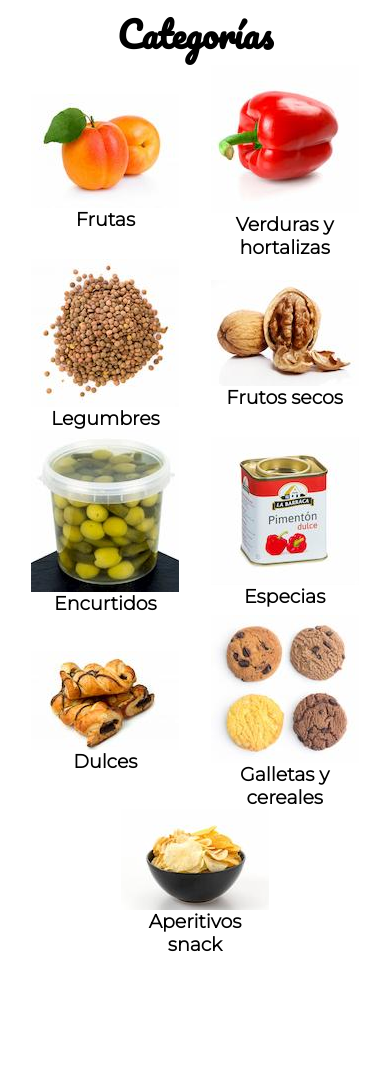
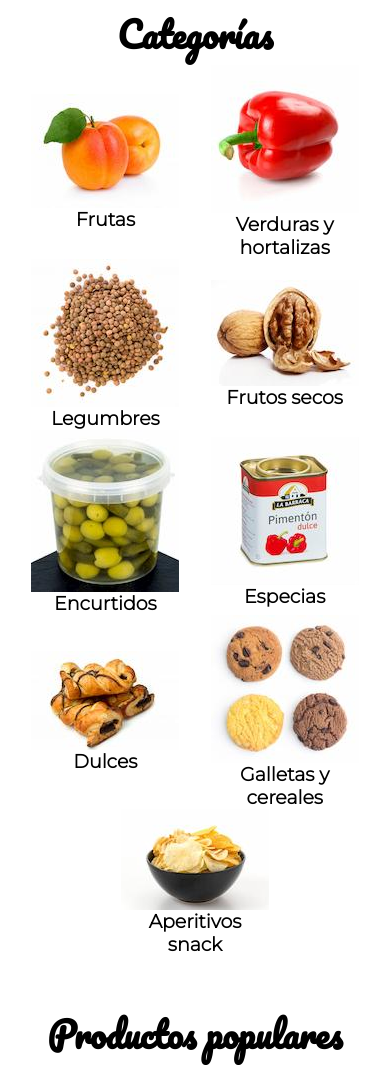
Before and after one commit to ASANCHEZWEB/home, a plain HTML site: page index.html in a window 390 px wide. Shown: the part 812-1877 px from the top of the page. Before the commit the page ends 1768 px from the top, so only its background shows below. Drawn offline with Linux system fonts and the light colour scheme.

Commit message:
correccion imagenes

```diff
--- a/index.html
+++ b/index.html
@@ -64,51 +64,43 @@
             <div>
                 <a><img src="albaricoque.jpg">
                     <span>Frutas</span></a>
-
             </div>
             <div>
                 <a><img src="pimiento-rojo.jpg">
                     <span>Verduras y hortalizas</span></a>
-
             </div>
             <div>
                 <a><img src="lentejas.jpg">
                     <span>Legumbres</span></a>
-
             </div>
             <div>
                 <a><img src="nuez.jpg">
                     <span>Frutos secos</span></a>
-
             </div>
             <div>
                 <a><img src="manzanilla-con-pepinillo.jpg">
                     <span>Encurtidos</span></a>
-
             </div>
             <div>
                 <a><img src="pimenton-dulce.jpg">
                     <span>Especias</span></a>
-
             </div>
             <div>
                 <a><img src="bollo-chocolate.jpg">
                     <span>Dulces</span></a>
-
             </div>
             <div>
                 <a><img src="galletas-caseras.jpg">
                     <span>Galletas y cereales</span></a>
-
             </div>
             <div>
                 <a><img src="aperitivo-snack.jpg">
                     <span>Aperitivos snack</span></a>
-
             </div>
         </div>
-
-
+    </section>
+    <section id="sectionPopulares">
+<h4>Productos populares</h4>
 
     </section>
 </body>
--- a/style.css
+++ b/style.css
@@ -105,6 +105,7 @@ body {
    }
    .containerWelcome > div>img{
       margin-top: 25px;
+      object-fit: contain;
    }
 
 #sectionCategories>h3{
@@ -135,6 +136,15 @@ body {
    font-size: 19px;
    text-align: center;
 }
+#sectionPopulares{
+
+}
+#sectionPopulares>h4{
+   font-family: 'Pacifico', cursive;
+    text-align: center;
+    font-size: 9vw;
+    margin-bottom: 0px;
+}
 }
 
 @media (min-width: 576px) and (max-width: 767.98px) {}
```
